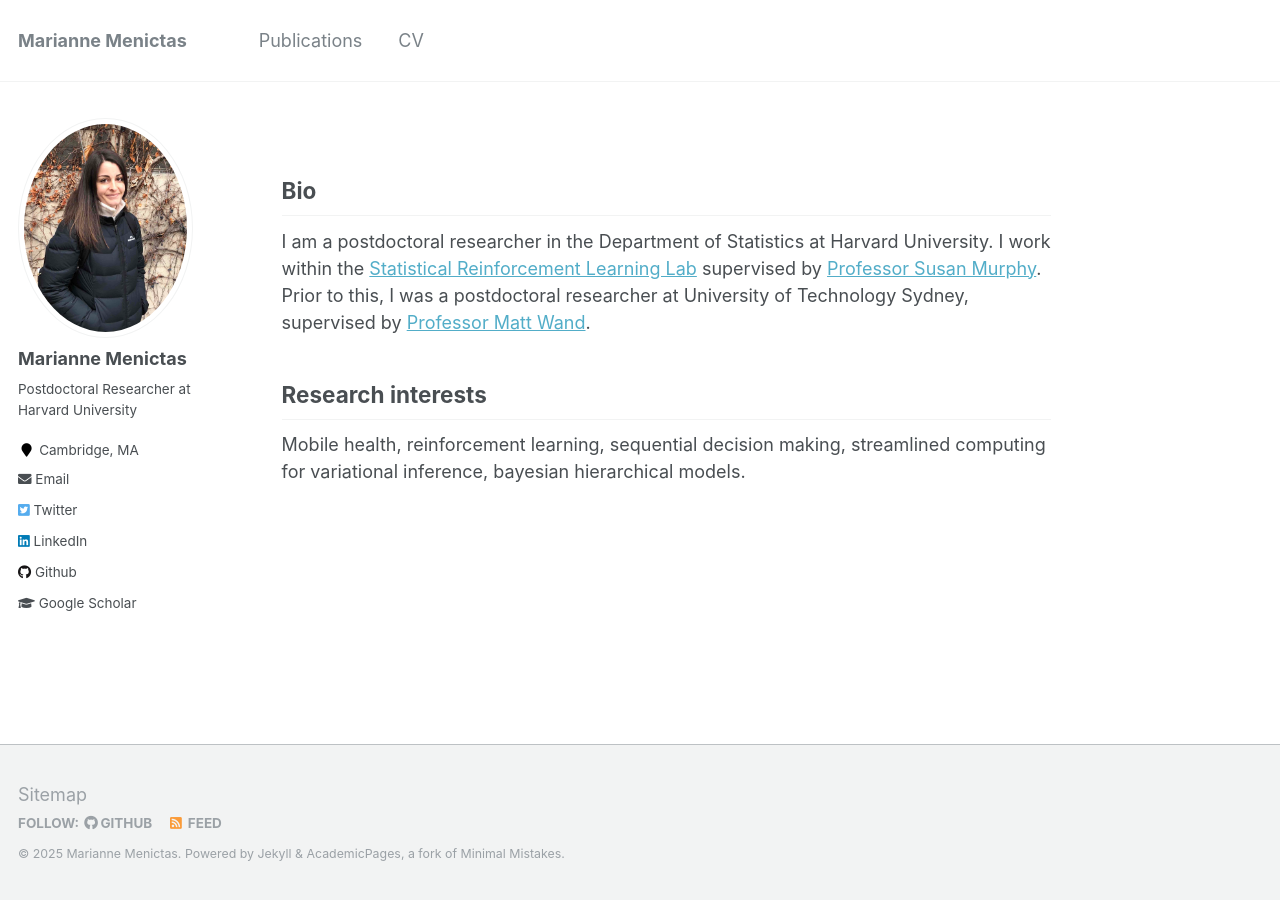
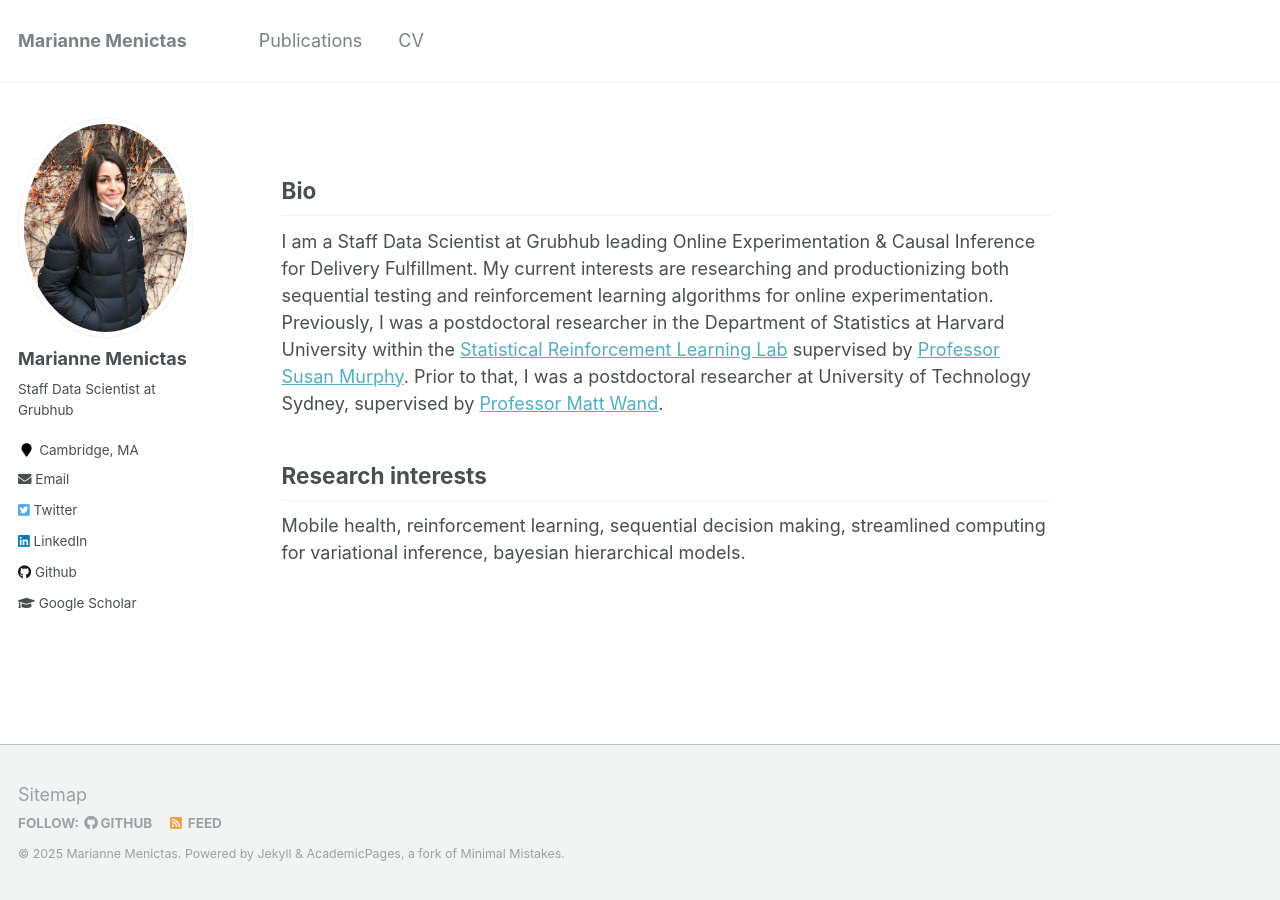
Before and after one commit to menictas/menictas.github.io, a Jekyll site: the page built from _pages/about.md, in a window 1280 px wide. Built offline with Jekyll 4.4.1, drawn with Linux system fonts in a browser that asks for light colours.

```diff
--- a/_config.yml
+++ b/_config.yml
@@ -10,7 +10,7 @@ locale                   : "en-US"
 title                    : "Marianne Menictas"
 title_separator          : "-"
 name                     : &name "Marianne Menictas"
-description              : &description "Postdoctoral Researcher at Harvard University"
+description              : &description "Staff Data Scientist at Grubhub"
 url                      : https://menictas.github.io # the base hostname & protocol for your site e.g. "https://mmistakes.github.io"
 baseurl                  : "" # the subpath of your site, e.g. "/blog"
 repository               : "menictas.github.io"
@@ -82,11 +82,11 @@ analytics:
 author:
   name             : "Marianne Menictas"
   avatar           : "marianne_website.JPG"
-  bio              : "Postdoctoral Researcher at Harvard University"
+  bio              : "Staff Data Scientist at Grubhub"
   location         : "Cambridge, MA"
   employer         :
   googlescholar    : "https://scholar.google.com/citations?hl=en&user=4SiqBEcAAAAJ"
-  email            : "marianne_menictas@fas.harvard.edu"
+  email            : "mmenictas@gmail.com"
   researchgate     :  # example: "https://www.researchgate.net/profile/yourprofile"
   uri              :
   bitbucket        :
--- a/_pages/about.md
+++ b/_pages/about.md
@@ -10,12 +10,14 @@ redirect_from:
 
 ## Bio
 
-I am a postdoctoral researcher in the Department of Statistics at Harvard
-University. I work within the
+I am a Staff Data Scientist at Grubhub leading Online Experimentation & Causal Inference for Delivery Fulfillment.
+My current interests are researching and productionizing both sequential testing and reinforcement learning
+algorithms for online experimentation. Previously, I was a postdoctoral researcher in the Department of Statistics
+at Harvard University within the
 [Statistical Reinforcement Learning Lab](http://people.seas.harvard.edu/~samurphy/lab/overview.html)
-supervised by [Professor Susan Murphy](http://people.seas.harvard.edu/~samurphy/).
-Prior to this, I was a postdoctoral researcher at University of Technology Sydney,
-supervised by [Professor Matt Wand](http://matt-wand.utsacademics.info/).
+supervised by [Professor Susan Murphy](http://people.seas.harvard.edu/~samurphy/). Prior to that, I was
+a postdoctoral researcher at University of Technology Sydney, supervised by
+[Professor Matt Wand](http://matt-wand.utsacademics.info/).
 
 ## Research interests
 
```
Also changed, not shown: 2 other files.
